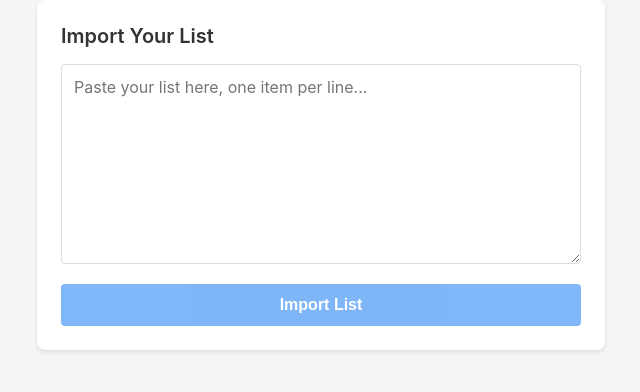
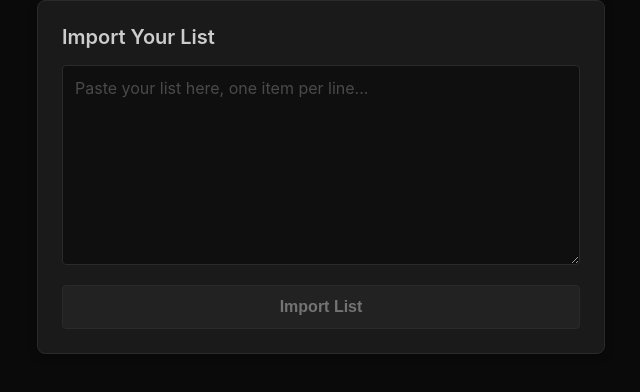
Before and after one commit to dalew75/checklist, a Next.js app: page / in a window 1280 px wide. Shown: the top 392 px of the page, without its empty margins (319-959 px from the left). Built offline with nearby package versions, Linux system fonts and the light colour scheme.

Commit message:
dark theme

```diff
--- a/app/globals.css
+++ b/app/globals.css
@@ -16,6 +16,11 @@ body {
 }
 
 body {
-  background-color: #f5f5f5;
-  color: #333;
+  background-color: #0a0a0a;
+  color: #CCCCCC;
 }
+
+textarea::placeholder {
+  color: #4a4a4a;
+  opacity: 1;
+}
--- a/app/page.tsx
+++ b/app/page.tsx
@@ -126,16 +126,18 @@ export default function ChecklistApp() {
     }}>
       {showImport ? (
         <div style={{
-          backgroundColor: 'white',
+          backgroundColor: '#1a1a1a',
           padding: '1.5rem',
           borderRadius: '8px',
-          boxShadow: '0 2px 4px rgba(0,0,0,0.1)',
-          marginBottom: '1rem'
+          boxShadow: '0 2px 8px rgba(0,0,0,0.3)',
+          marginBottom: '1rem',
+          border: '1px solid #2a2a2a'
         }}>
           <h2 style={{
             fontSize: '1.25rem',
             marginBottom: '1rem',
-            fontWeight: '600'
+            fontWeight: '600',
+            color: '#CCCCCC'
           }}>
             Import Your List
           </h2>
@@ -147,12 +149,15 @@ export default function ChecklistApp() {
               width: '100%',
               minHeight: '200px',
               padding: '0.75rem',
-              border: '1px solid #ddd',
+              border: '1px solid #2a2a2a',
               borderRadius: '4px',
               fontSize: '1rem',
               fontFamily: 'inherit',
               resize: 'vertical',
-              marginBottom: '1rem'
+              marginBottom: '1rem',
+              backgroundColor: '#0f0f0f',
+              color: '#CCCCCC',
+              outline: 'none'
             }}
           />
           <button
@@ -161,9 +166,9 @@ export default function ChecklistApp() {
             style={{
               width: '100%',
               padding: '0.75rem',
-              backgroundColor: '#0070f3',
-              color: 'white',
-              border: 'none',
+              backgroundColor: '#2a2a2a',
+              color: '#CCCCCC',
+              border: '1px solid #3a3a3a',
               borderRadius: '4px',
               fontSize: '1rem',
               fontWeight: '600',
@@ -181,7 +186,7 @@ export default function ChecklistApp() {
             display: 'flex',
             gap: '0.5rem',
             marginBottom: '1rem',
-            borderBottom: '2px solid #e0e0e0'
+            borderBottom: '2px solid #2a2a2a'
           }}>
             <button
               onClick={() => setActiveTab('open')}
@@ -192,8 +197,8 @@ export default function ChecklistApp() {
                 backgroundColor: 'transparent',
                 fontSize: '1rem',
                 fontWeight: activeTab === 'open' ? '600' : '400',
-                color: activeTab === 'open' ? '#0070f3' : '#666',
-                borderBottom: activeTab === 'open' ? '2px solid #0070f3' : '2px solid transparent',
+                color: activeTab === 'open' ? '#CCCCCC' : '#4a4a4a',
+                borderBottom: activeTab === 'open' ? '2px solid #CCCCCC' : '2px solid transparent',
                 cursor: 'pointer',
                 marginBottom: '-2px'
               }}
@@ -209,8 +214,8 @@ export default function ChecklistApp() {
                 backgroundColor: 'transparent',
                 fontSize: '1rem',
                 fontWeight: activeTab === 'done' ? '600' : '400',
-                color: activeTab === 'done' ? '#0070f3' : '#666',
-                borderBottom: activeTab === 'done' ? '2px solid #0070f3' : '2px solid transparent',
+                color: activeTab === 'done' ? '#CCCCCC' : '#4a4a4a',
+                borderBottom: activeTab === 'done' ? '2px solid #CCCCCC' : '2px solid transparent',
                 cursor: 'pointer',
                 marginBottom: '-2px'
               }}
@@ -222,11 +227,12 @@ export default function ChecklistApp() {
           {/* Items List */}
           {currentItems.length === 0 ? (
             <div style={{
-              backgroundColor: 'white',
+              backgroundColor: '#1a1a1a',
               padding: '2rem',
               borderRadius: '8px',
               textAlign: 'center',
-              color: '#666'
+              color: '#4a4a4a',
+              border: '1px solid #2a2a2a'
             }}>
               {activeTab === 'open' ? 'No open items' : 'No completed items'}
             </div>
@@ -269,9 +275,9 @@ export default function ChecklistApp() {
                 marginTop: '1.5rem',
                 width: '100%',
                 padding: '0.75rem',
-                backgroundColor: '#ff4444',
-                color: 'white',
-                border: 'none',
+                backgroundColor: '#2a2a2a',
+                color: '#ff6b6b',
+                border: '1px solid #3a3a3a',
                 borderRadius: '4px',
                 fontSize: '0.9rem',
                 fontWeight: '600',
@@ -315,10 +321,11 @@ function SortableItem({ item, onToggle, onDelete, activeTab }: SortableItemProps
       ref={setNodeRef}
       style={{
         ...style,
-        backgroundColor: 'white',
+        backgroundColor: '#1a1a1a',
         padding: '1rem',
         borderRadius: '8px',
-        boxShadow: '0 2px 4px rgba(0,0,0,0.1)',
+        boxShadow: '0 2px 8px rgba(0,0,0,0.3)',
+        border: '1px solid #2a2a2a',
         display: 'flex',
         alignItems: 'center',
         gap: '0.75rem',
@@ -350,7 +357,8 @@ function SortableItem({ item, onToggle, onDelete, activeTab }: SortableItemProps
             width: '20px',
             height: '20px',
             cursor: 'pointer',
-            pointerEvents: 'auto'
+            pointerEvents: 'auto',
+            accentColor: '#60a5fa'
           }}
         />
       </div>
@@ -359,7 +367,7 @@ function SortableItem({ item, onToggle, onDelete, activeTab }: SortableItemProps
         style={{
           flex: 1,
           textDecoration: item.completed ? 'line-through' : 'none',
-          color: item.completed ? '#999' : '#333',
+          color: item.completed ? '#4a4a4a' : '#CCCCCC',
           fontSize: '1rem',
           wordBreak: 'break-word',
           transition: 'text-decoration 0.2s ease, color 0.2s ease'
@@ -381,7 +389,7 @@ function SortableItem({ item, onToggle, onDelete, activeTab }: SortableItemProps
           alignItems: 'center',
           justifyContent: 'center',
           flexShrink: 0,
-          color: '#ff4444'
+          color: '#ff6b6b'
         }}
         aria-label="Delete item"
       >
```
